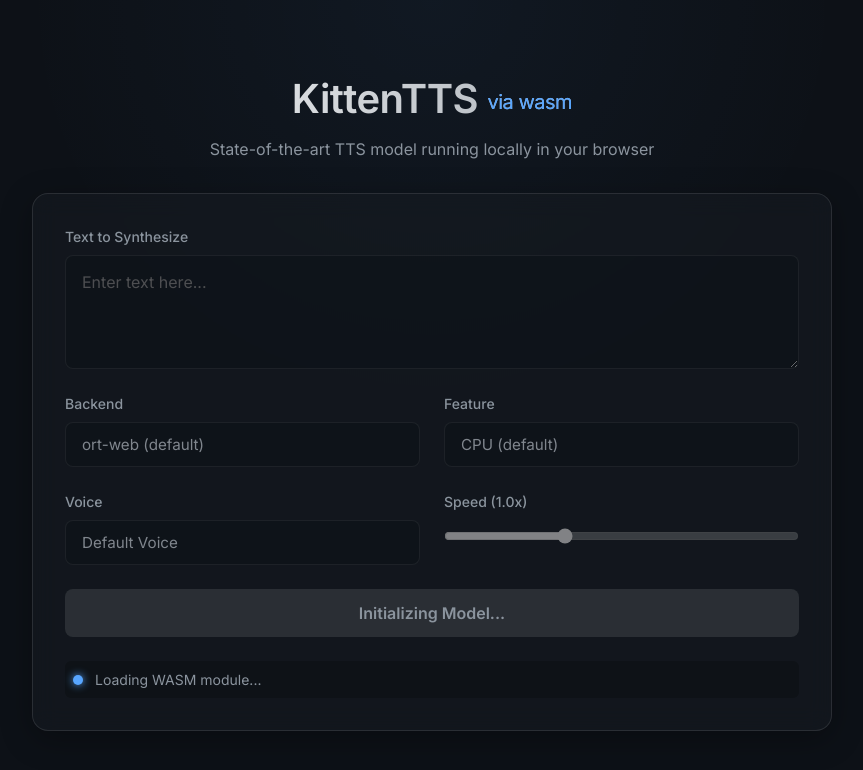
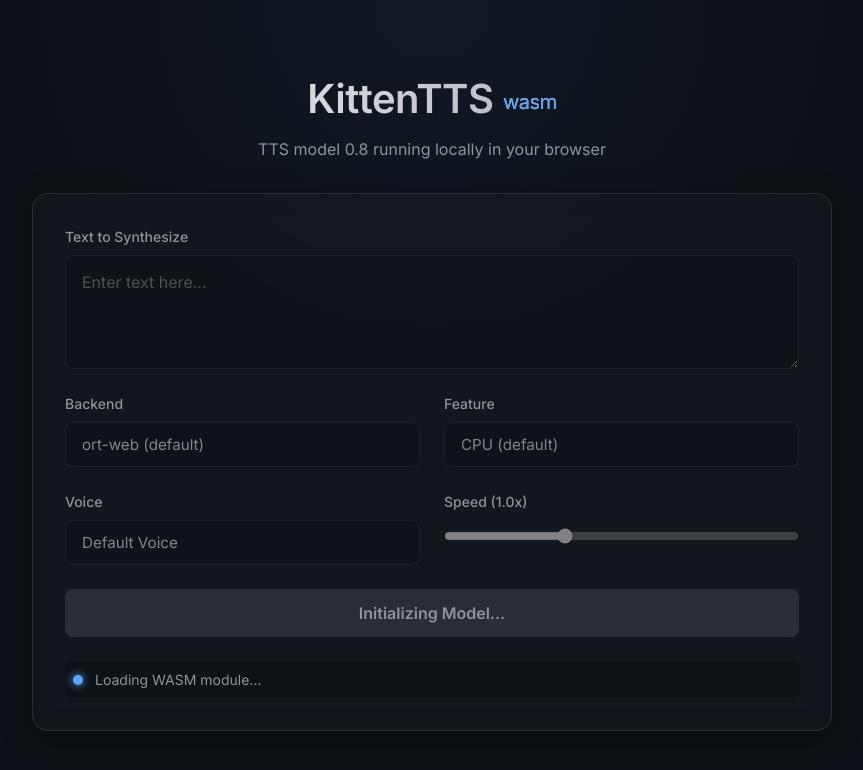
Before and after one commit to mtb0x1/kittentts_wasm, a plain HTML site: page web/index.html in a window 1280 px wide. Shown: the whole page, without its empty margins (208-1071 px from the left). Drawn offline with Linux system fonts and the light colour scheme; a script that the page names is missing.

Commit message:
doc update

```diff
--- a/web/index.html
+++ b/web/index.html
@@ -19,8 +19,8 @@
 <body>
     <div class="app-container">
         <header>
-            <h1>KittenTTS <span>via wasm</span></h1>
-            <p>State-of-the-art TTS model running locally in your browser</p>
+            <h1>KittenTTS <span>wasm</span></h1>
+            <p>TTS model 0.8 running locally in your browser</p>
         </header>
 
         <main class="card">
```
Also changed, not shown: .github/workflows/ci.yml, README.md.
